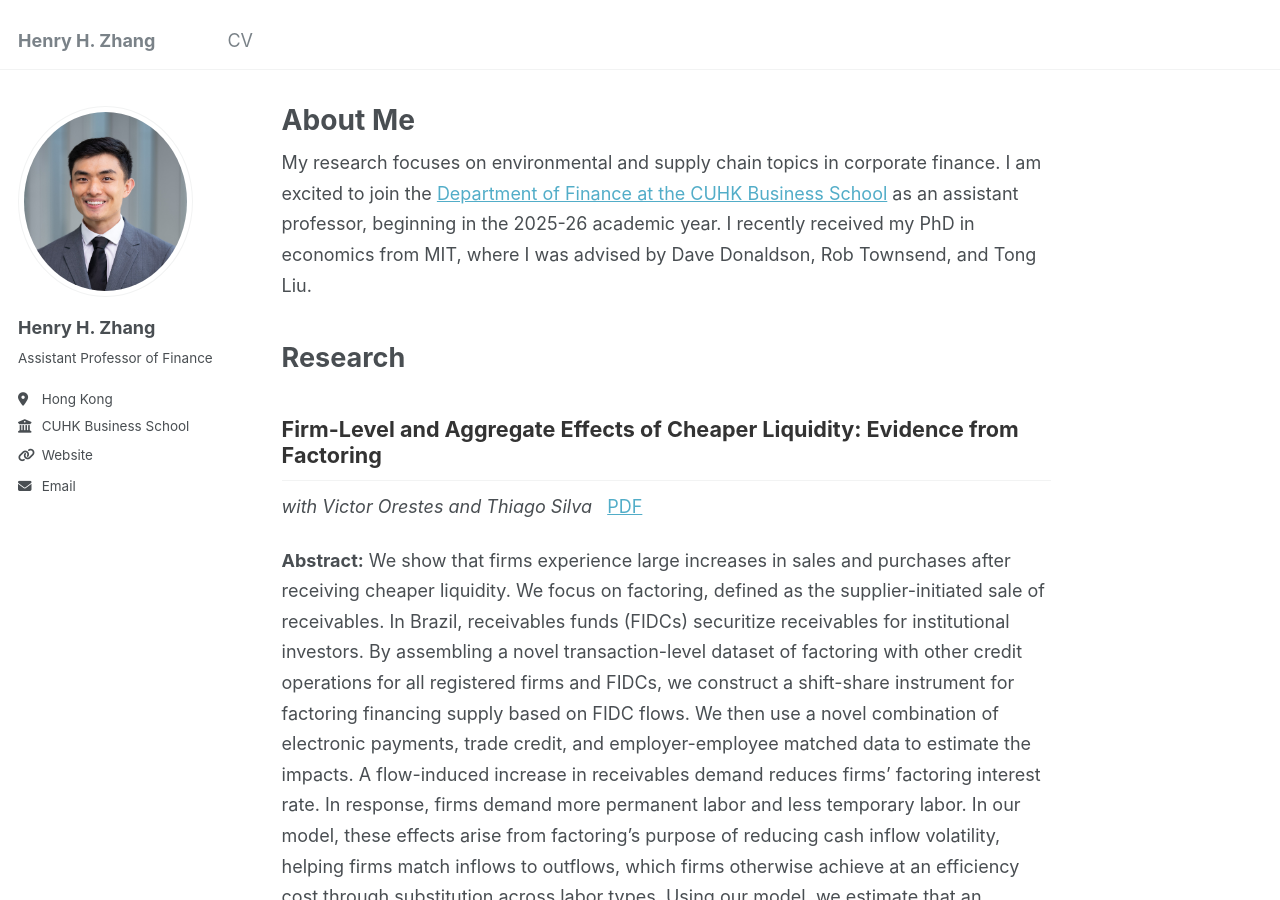
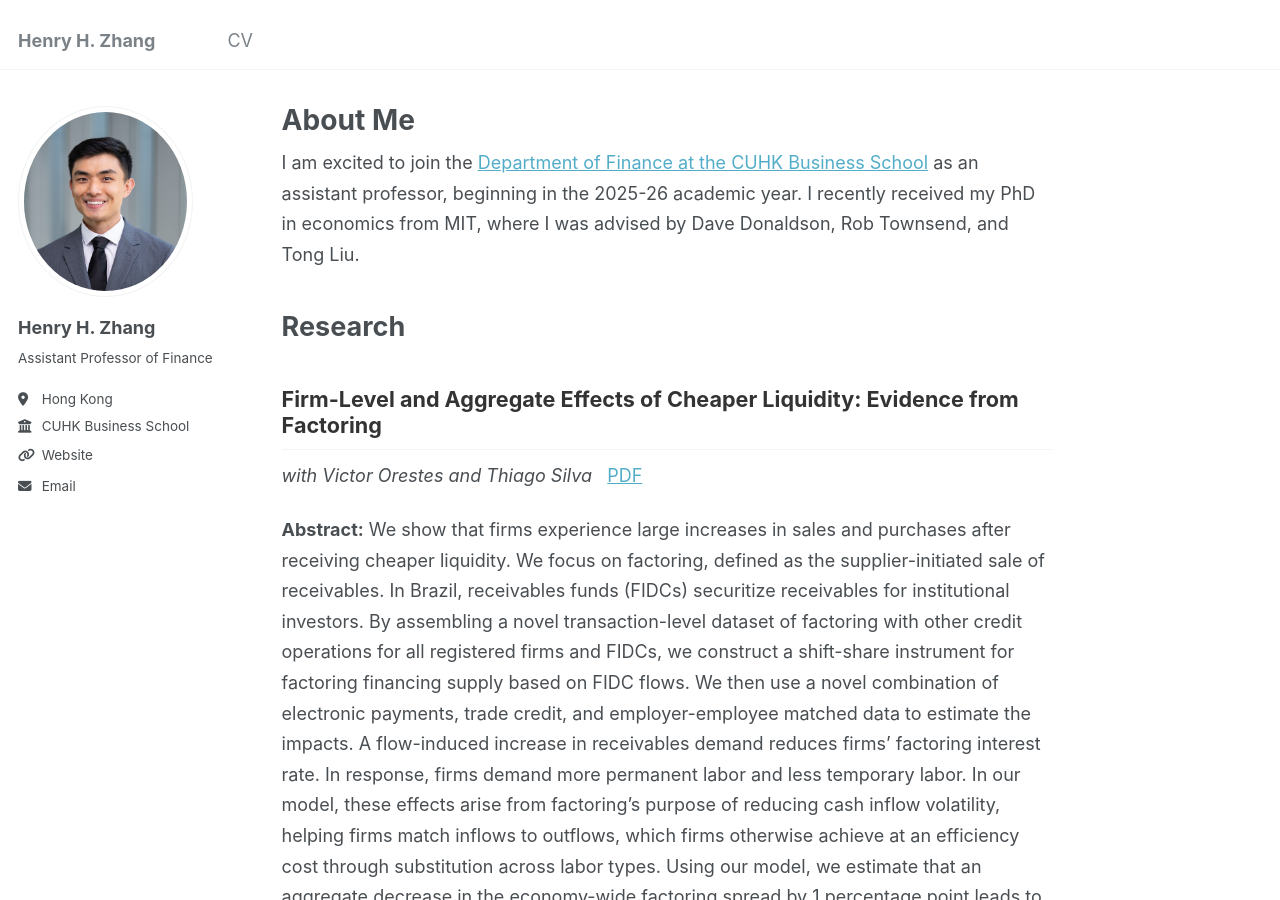
Before and after one commit to heath-aster/heath-aster.github.io, a Jekyll site: the page built from _pages/about.md, in a window 1280 px wide and 900 px high. Built offline with Jekyll 4.4.1, drawn with Linux system fonts in a browser that asks for light colours.

Commit message:
Better not to paint my research interests too narrowly

```diff
--- a/_pages/about.md
+++ b/_pages/about.md
@@ -9,7 +9,7 @@
 classes: wide
 ---
 
-My research focuses on environmental and supply chain topics in corporate finance. I am excited to join the [Department of Finance at the CUHK Business School](https://www.bschool.cuhk.edu.hk/departments/finance/) as an assistant professor, beginning in the 2025-26 academic year. I recently received my PhD in economics from MIT, where I was advised by Dave Donaldson, Rob Townsend, and Tong Liu.
+I am excited to join the [Department of Finance at the CUHK Business School](https://www.bschool.cuhk.edu.hk/departments/finance/) as an assistant professor, beginning in the 2025-26 academic year. I recently received my PhD in economics from MIT, where I was advised by Dave Donaldson, Rob Townsend, and Tong Liu.
 
 # Research
 
```
